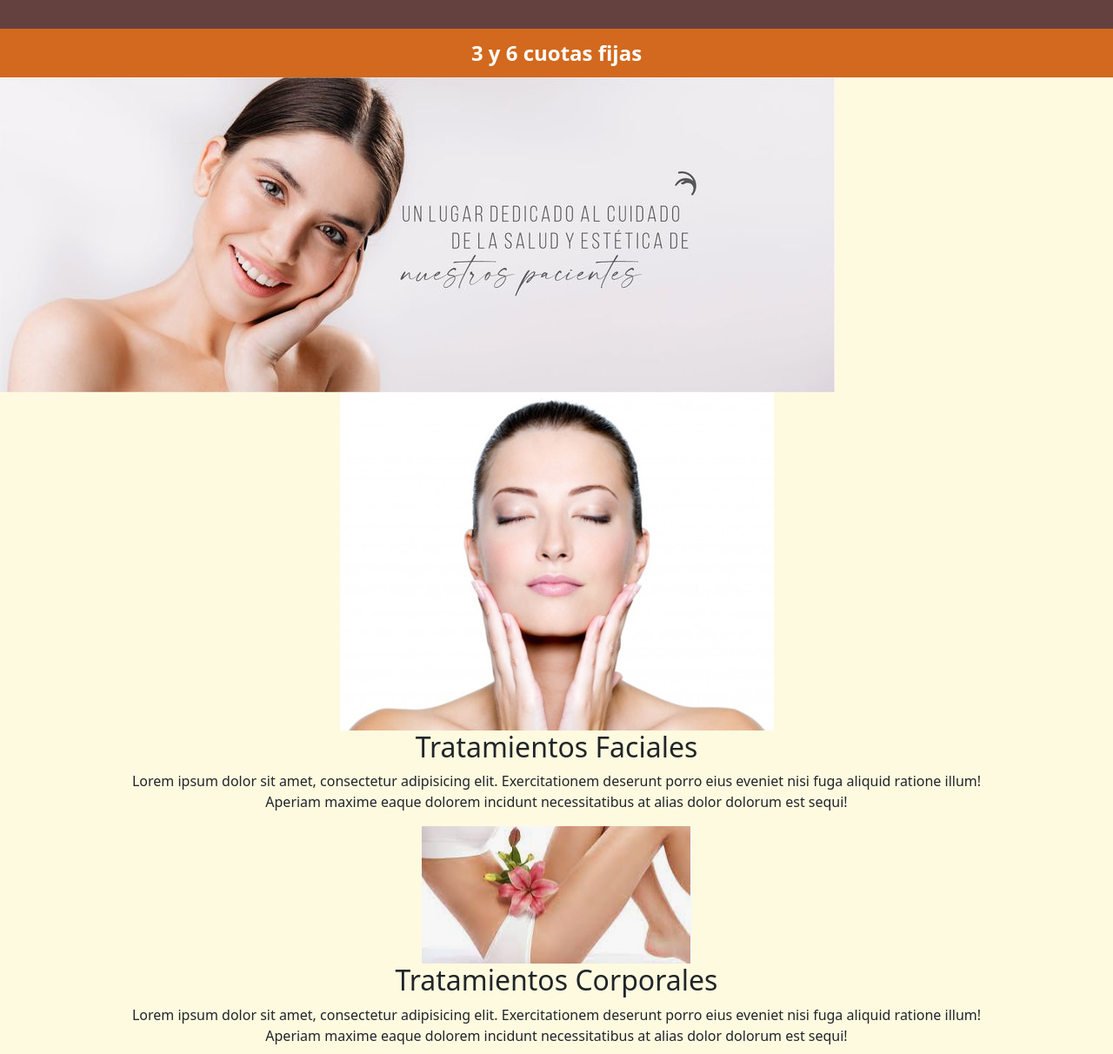
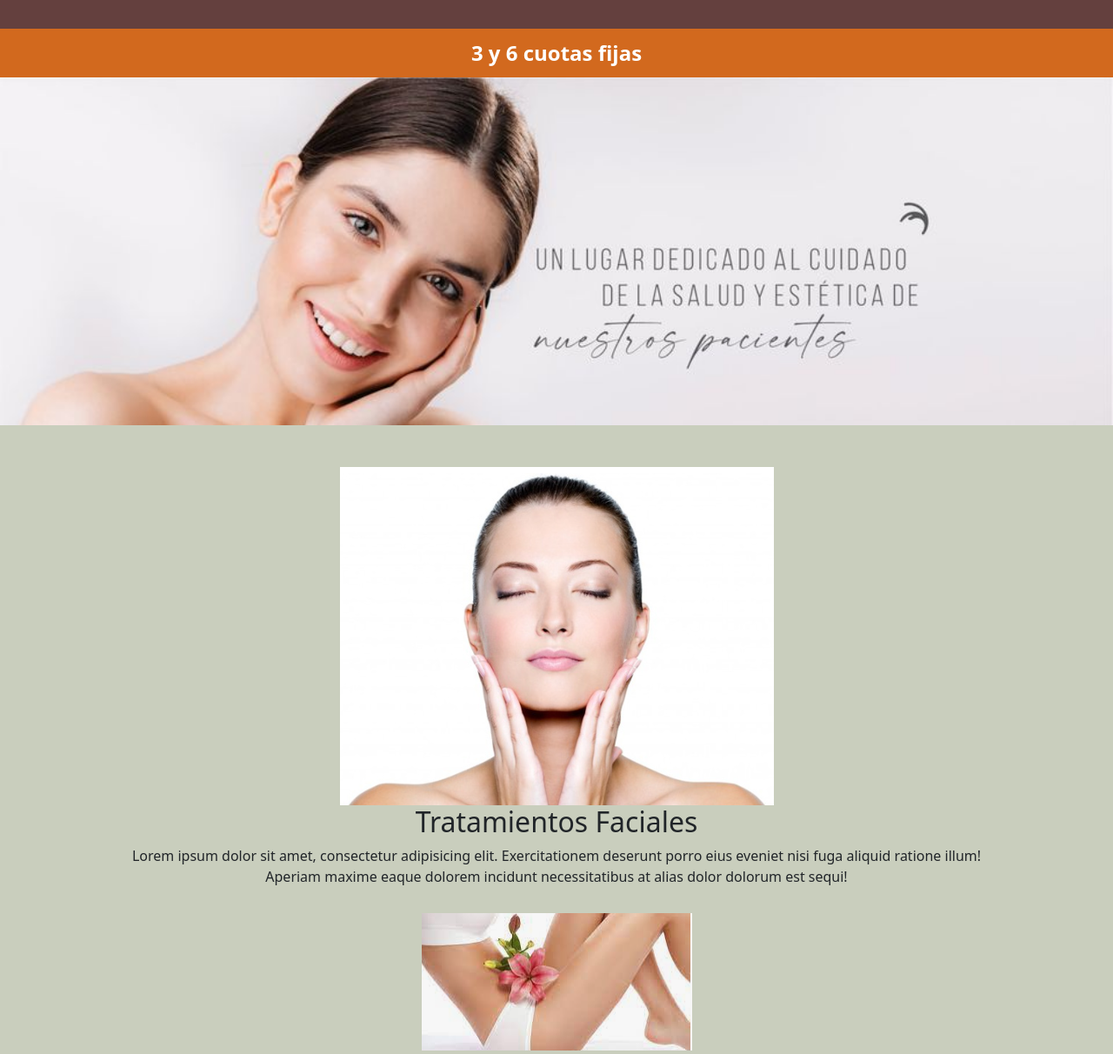
Before and after one commit to leodaeva/seguntaEntregaLeo, a plain HTML site: page index.html in a window 1280 px wide. Shown: the part 83-1295 px from the top of the page at 87% size. Drawn offline with nearby package versions, Linux system fonts and the light colour scheme.

Commit message:
Se actualiza banner página principal

```diff
--- a/css/style.css
+++ b/css/style.css
@@ -34,20 +34,25 @@ nav ul {
     padding: 0;
     display: flex;
     align-items: center;
-  }
+}
 
-  nav ul li {
+nav ul li {
     margin-right: 20px;
-  }
+}
 
-  nav ul li a {
+nav ul li a {
     text-decoration: none;
     color: #fff;
-  }
+}
+
+nav ul li a:hover {
+    text-decoration: underline;
+    color: #fff;
+}
 
 /* main */
 main {
-    background-color: #FEFAE0;
+    background-color: #C9CEBD;
 }
 
 .cuotas {
@@ -62,6 +67,16 @@ main {
     color: #fff;
 }
 
+.banner {
+    background-image: url('../assets/img/Banner.jpg');
+    background-size: cover;
+    height: 400px;
+    display: flex;
+    justify-content: center;
+    align-items: center;
+    color: #fff;
+}
+
 /* cards */
 .cards {
     text-align: center;
@@ -71,14 +86,15 @@ main {
 }
 
 .cards p {
-    padding: 0px 130px 0px 130px;
+    padding: 0px 130px 30px 130px;
+    margin-bottom: 0px;
 }
 
 /* Contactos */
 .mapa {
     width: 100%;
     height: 450px;
-    border:0;
+    border: 0;
 }
 
 .formulario {
--- a/index.html
+++ b/index.html
@@ -29,10 +29,10 @@
             </strong>
         </div>
 
-        <section>
-            <img src="./assets/img/Banner.jpg" alt="">
-        </section>
-        <section>
+        <div class="banner">
+        </div>
+
+        <section class="mt-5">
             <div class="cards">
                 <img src="./assets/img/Rostro.PNG" alt="">
                 <h2>Tratamientos Faciales</h2>
```
